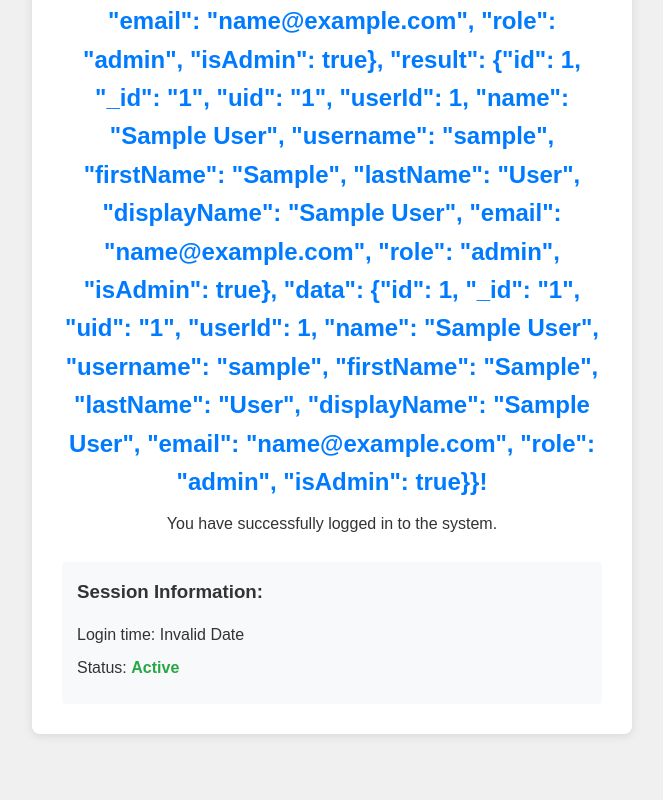
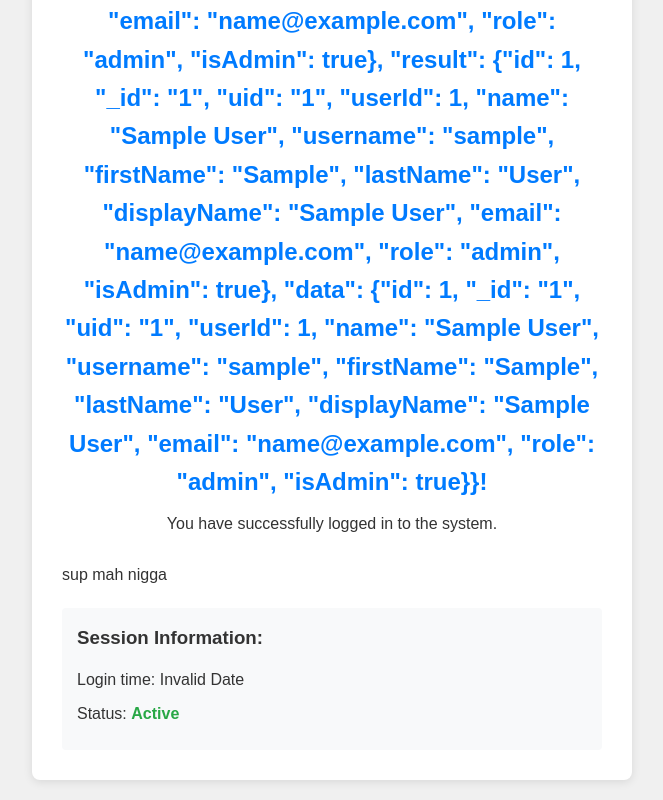
Before and after one commit to mrkivn/login-boi, a plain HTML site: page dashboard.html in a window 1280 px wide. Shown: the part 634-1434 px from the top of the page, without its empty margins (308-971 px from the left). Before the commit the page ends 1388 px from the top, so only its background shows below. Drawn offline with Linux system fonts and the light colour scheme; sample sign-in values are in the browser's storage.

Commit message:
Update dashboard.html

```diff
--- a/dashboard.html
+++ b/dashboard.html
@@ -20,7 +20,7 @@
             </div>
 
             <div class="dashboard-content">
-
+                sup mah nigga
                 <div class="user-info">
                     <h3>Session Information:</h3>
                     <p>Login time: <span id="loginTime"></span></p>
```
